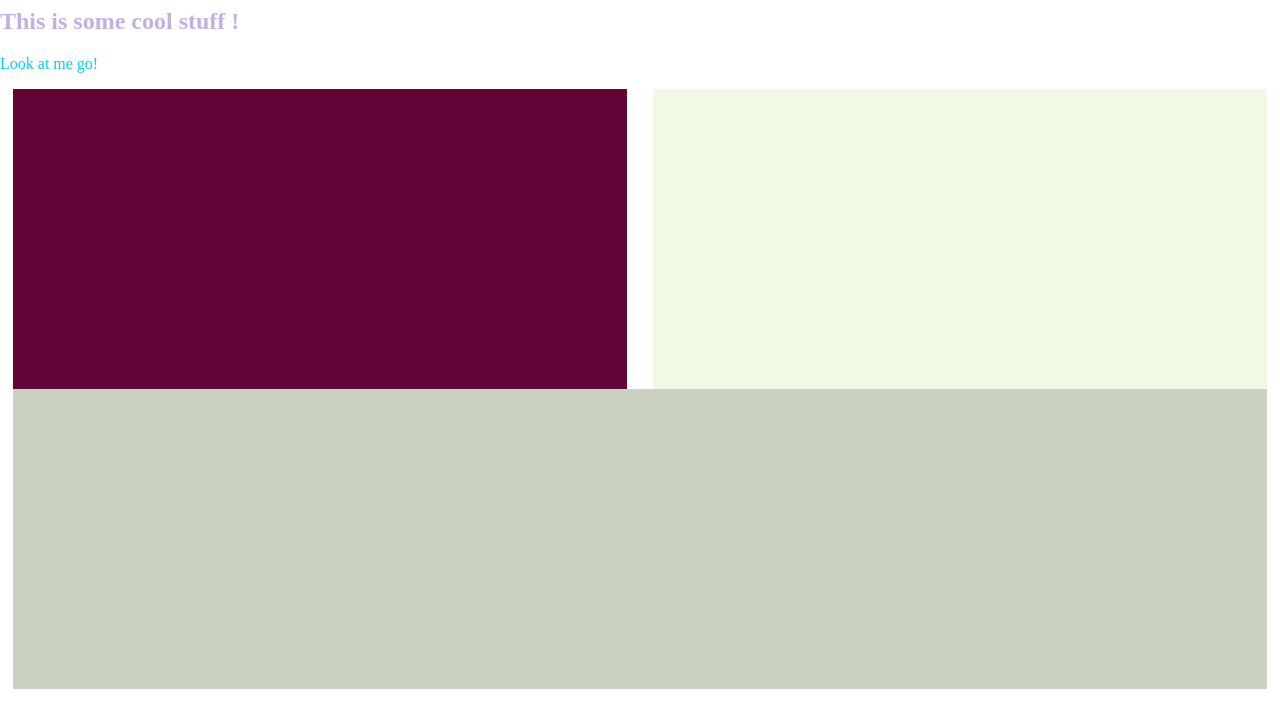
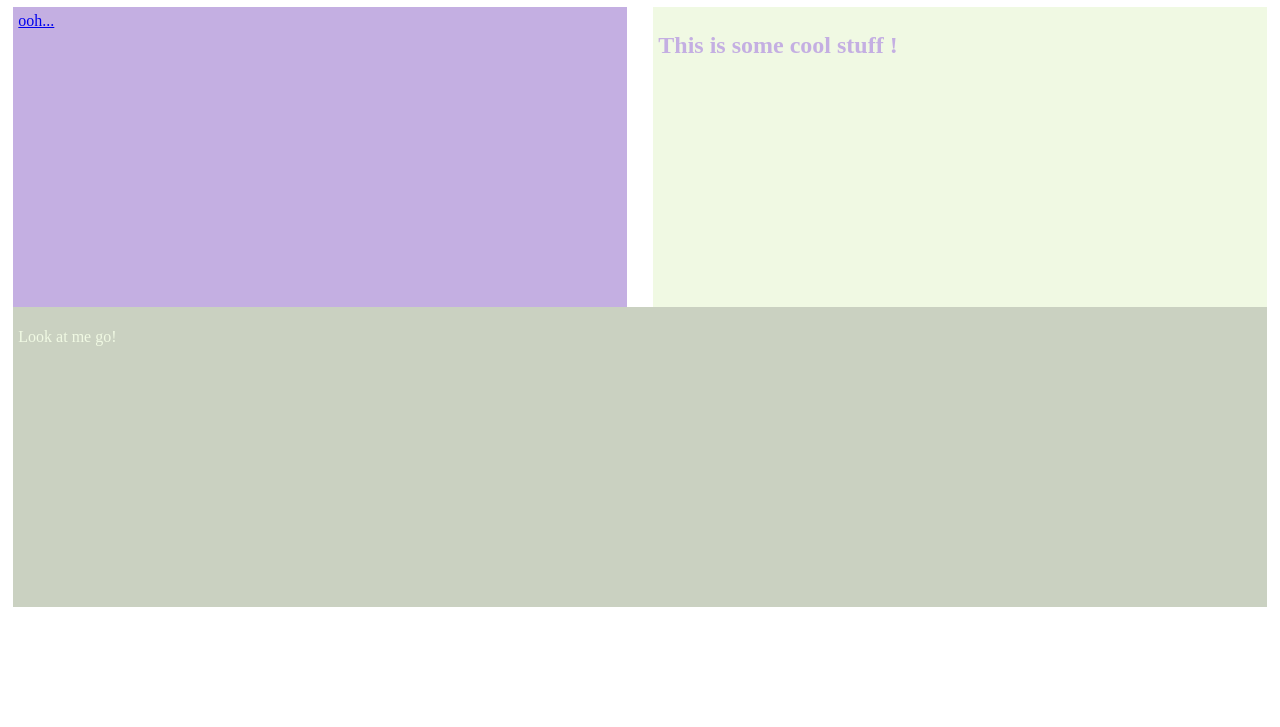
Before and after one commit to leotheobald/gruntserver, a website: page public/index.html in a window 1280 px wide. Shown: the part 73-800 px from the top of the page. Drawn offline with nearby package versions, Linux system fonts and the light colour scheme; files that its build step writes are made by us from their sources.

Commit message:
small edits to test watch livereload on nodemon

```diff
--- a/public/index.html
+++ b/public/index.html
@@ -11,14 +11,10 @@
 </head>
 <body ng-app="gruntApp" ng-controller="mainController">
   <h1 class="animated infinate zoomIn">{{ heading }}</h1>
-  <h2>This is some cool stuff !</h2>
-  <p>{{ message }}</p>
-  <div class="col1"></div>
-  <div class="col2"></div>
-  <div class="col3"></div>
-<script>
-  document.write('<script src="http://' + (location.host || 'localhost').split(':')[0] +
-  ':35729/livereload.js?snipver=1"></' + 'script>')
+  <div class="col1"><div class="inner"><a href="#">ooh...</a></div></div>
+  <div class="col2"><div class="inner"><h2>This is some cool stuff !</h2></div></div>
+  <div class="col3"><div class="inner"><p>{{ message }}</p></div></div>
+  <script src="http://localhost:35729/livereload.js?snipver=1"></script>
 </script>
 </body>
 </html>
--- a/public/src/css/style.less
+++ b/public/src/css/style.less
@@ -17,6 +17,8 @@
 @secondary: #Abd5ec;
 @tertiary: #c4afe2;
 @morningbliss: orange;
+@textdark: #cad1c1;
+@textlight: #f0f9e3;
 
 // Mixins
 .responsive(@minWidth; @maxWidth; @rules) {
@@ -33,7 +35,10 @@ body {
 // Theme
 h1 {
   color: @baseblue;
-  border-bottom: 1px dotted @baseblue;
+  -moz-animation-duration: 0.8s;
+  -moz-animation-delay: 2s;
+  -moz-animation-iteration-count: 1;
+
   .responsive(481px, 768px, {
     color: @basegreen;
   });
@@ -45,10 +50,13 @@ h1 {
   });
 }
 
+h2 {color: @tertiary;}
+p {color: @textlight;}
+
 // Base
 .col {
   &1 {
-    background-color: @mauve;
+    background-color: @tertiary;
     #grid > .setGridWidths(6, 8, 2, 3);
   }
   &2 {
@@ -71,7 +79,9 @@ h1 {
       -ms-transition: all 1s ease-in 0.2s;
        -o-transition: all 1s ease-in 0.2s;
           transition: all 1s ease-in 0.2s;
+  .inner {
+    height: 100%;
+    padding: 5px;
+    width: 100%;
+  }
 }
-
-p {color: @primaryColor;}
-h2 {color: @tertiary;}
--- a/public/src/js/controllers/MainCtrl.js
+++ b/public/src/js/controllers/MainCtrl.js
@@ -3,7 +3,7 @@ angular.module('MainCtrl', [])
 
 .controller('mainController', ['$scope', function($scope) {
 
-  $scope.heading = 'Watch this...';
+  $scope.heading = 'Watch this....';
   $scope.message = 'Look at me go!';
 
 }]);
```
Also changed, not shown: public/dist/css/style.css, public/dist/css/style.min.css, public/dist/js/app.min.js.
